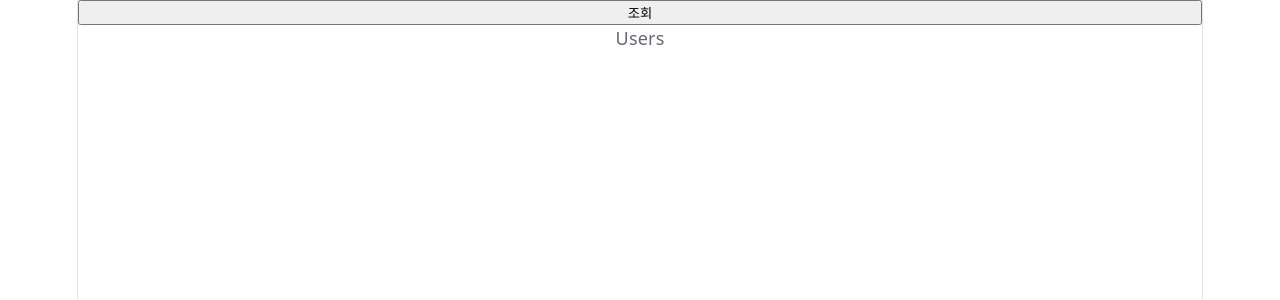
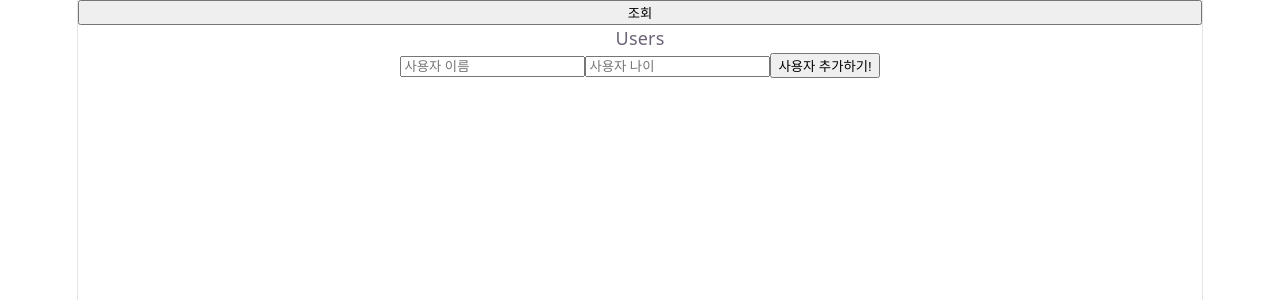
Before and after one commit to eorjs37/TanStack-Query, a React (Vite) app: page / in a window 1280 px wide. Shown: the top 300 px of the page. Built offline with nearby package versions, Linux system fonts and the light colour scheme.

Commit message:
useMutations 처리

```diff
--- a/package.json
+++ b/package.json
@@ -17,6 +17,7 @@
   "devDependencies": {
     "@eslint/js": "^10.0.1",
     "@tanstack/eslint-plugin-query": "^5.102.8",
+    "@tanstack/react-query-devtools": "^5.104.1",
     "@types/node": "^24.13.3",
     "@types/react": "^19.2.18",
     "@types/react-dom": "^19.2.7",
--- a/src/App.tsx
+++ b/src/App.tsx
@@ -1,11 +1,15 @@
 import "./App.css";
 import { QueryClient, QueryClientProvider } from "@tanstack/react-query";
+import { ReactQueryDevtools } from "@tanstack/react-query-devtools";
 import Users from "./components/Users";
+import AddUser from "./components/AddUser";
 const queryClient = new QueryClient();
 function App() {
   return (
     <QueryClientProvider client={queryClient}>
       <Users />
+      <AddUser />
+      <ReactQueryDevtools />
     </QueryClientProvider>
   );
 }
--- a/src/components/AddUser.tsx
+++ b/src/components/AddUser.tsx
@@ -18,7 +18,7 @@ export default function AddUser() {
   const [age, setAge] = useState(0);
   const queryClient = useQueryClient();
 
-  useMutation({
+  const { mutate, error, isPending, isError } = useMutation({
     mutationFn: async (newUser: User) => {
       const res = await fetch("https://api.heropy.dev/v0/users", {
         method: "POST",
@@ -63,6 +63,7 @@ export default function AddUser() {
 
   const handleSubmit = (e: React.FormEvent) => {
     e.preventDefault();
+    mutate({ name, age }); // 변이!
   };
   return (
     <form onSubmit={handleSubmit}>
@@ -78,7 +79,10 @@ export default function AddUser() {
         onChange={(e) => setAge(Number.parseInt(e.target.value, 10))}
         placeholder="사용자 나이"
       />
-      <button type="submit">사용자 추가하기!</button>
+      <button type="submit">
+        {isPending ? "사용자 추가 중.." : "사용자 추가하기!"}
+      </button>
+      {isError && <p>에러 발생: {error.message}</p>}
     </form>
   );
 }
```
Also changed, not shown: 1 other file (tests, documents, lock files or other folders).
